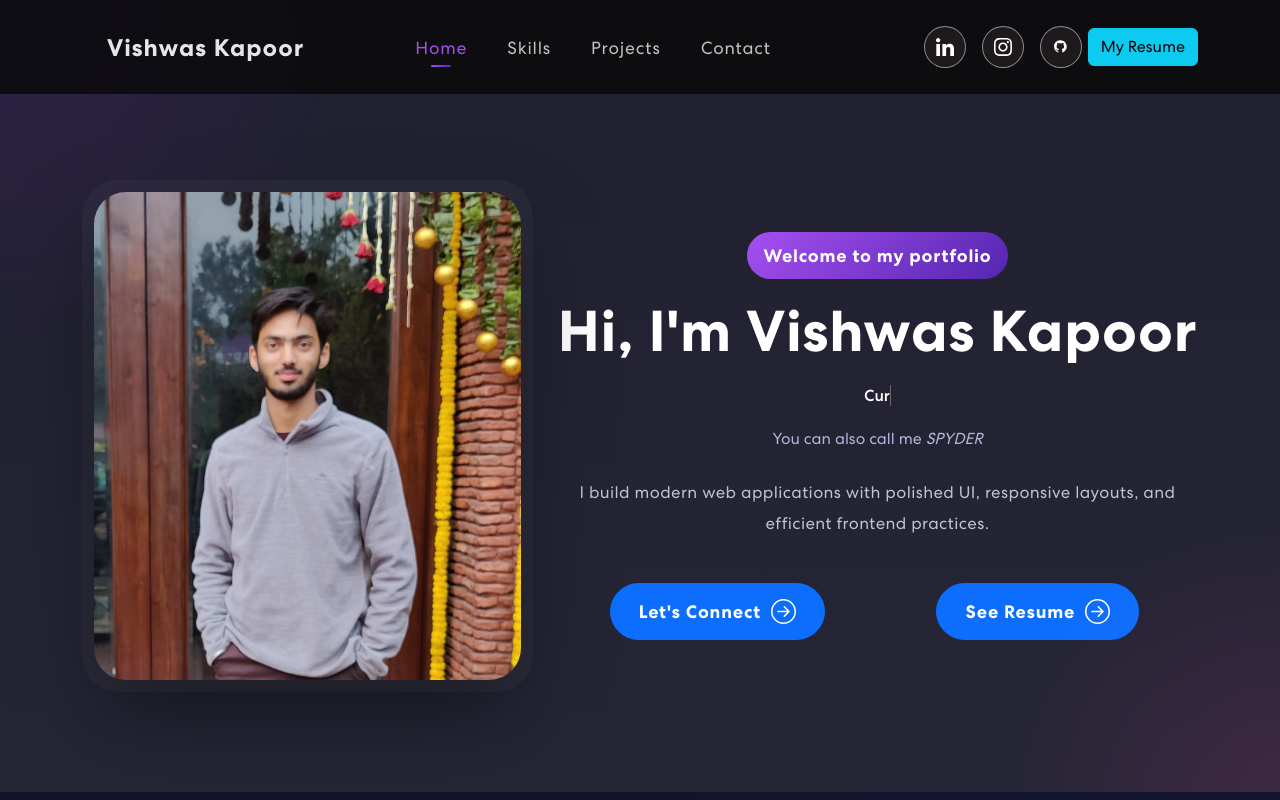
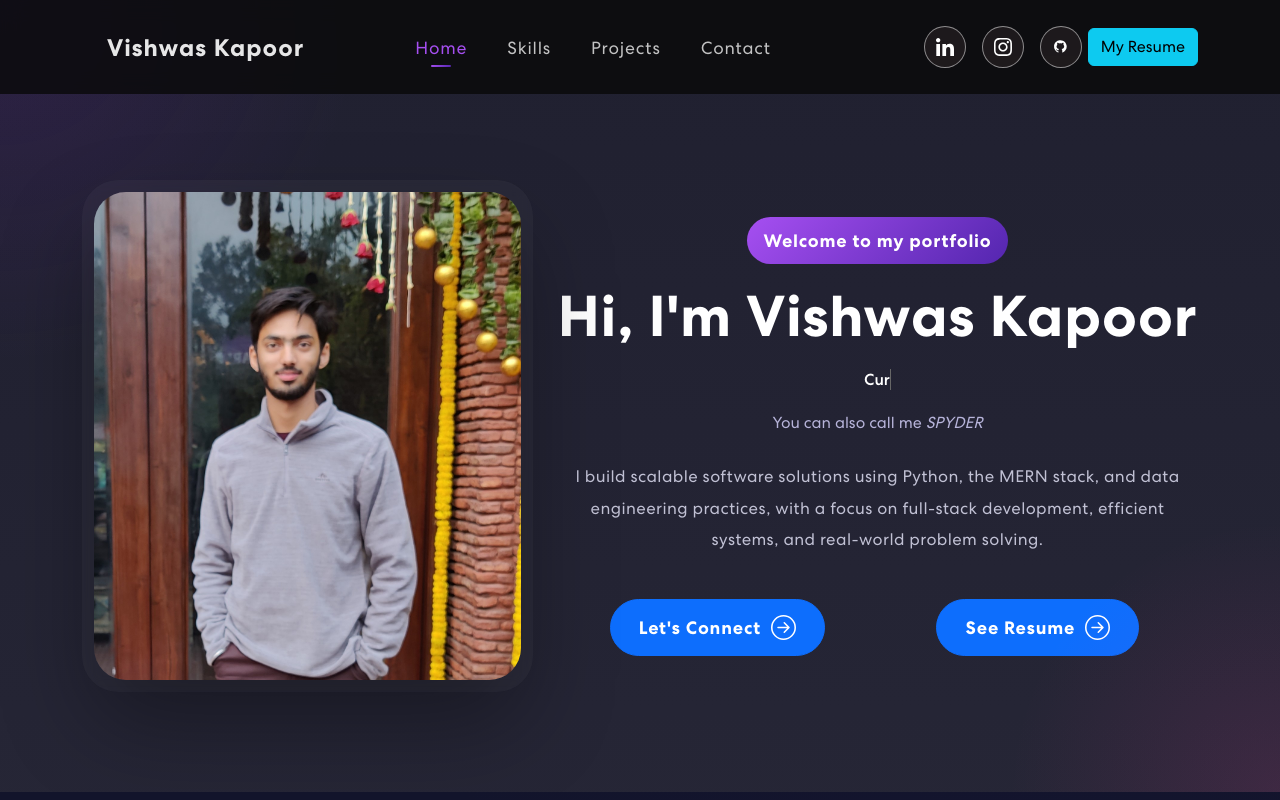
Before and after one commit to VKspyder2003/React-Portfolio, a React (Create React App) app: page / in a window 1280 px wide. Shown: the top 800 px of the page. Built offline with nearby package versions, Linux system fonts and the light colour scheme; the HTML template or start-up script is replaced by a standard one.

Commit message:
updated description

```diff
--- a/src/components/Banner.js
+++ b/src/components/Banner.js
@@ -66,7 +66,7 @@ const Banner = () => {
                             </span>
                         </h6>
                         <span className='banner-subtitle'>You can also call me <i>SPYDER</i></span>
-                        <p>I build modern web applications with polished UI, responsive layouts, and efficient frontend practices.</p>
+                        <p>I build scalable software solutions using Python, the MERN stack, and data engineering practices, with a focus on full-stack development, efficient systems, and real-world problem solving.</p>
                         <Container>
                             <Row className='align-items-center flex-column flex-md-row'>
                                 <Col className='mb-3 mb-md-0'>
```
